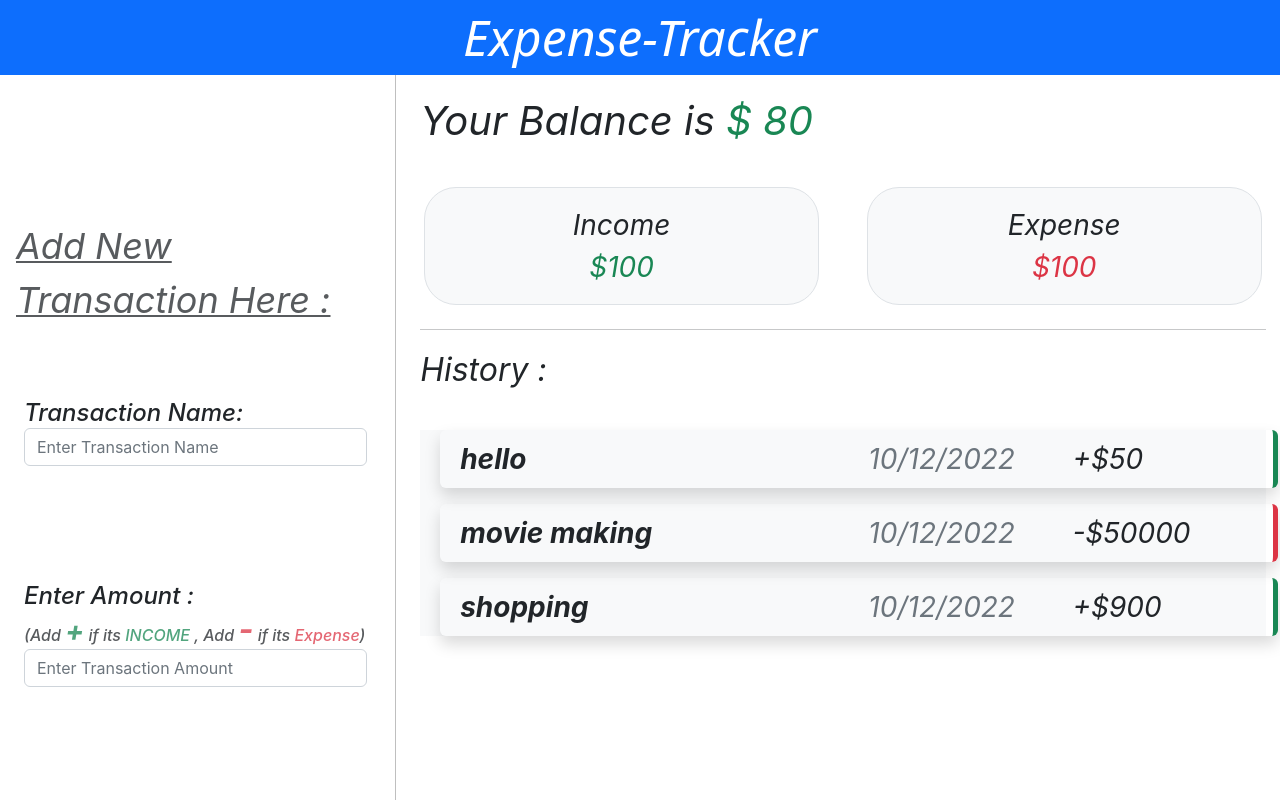
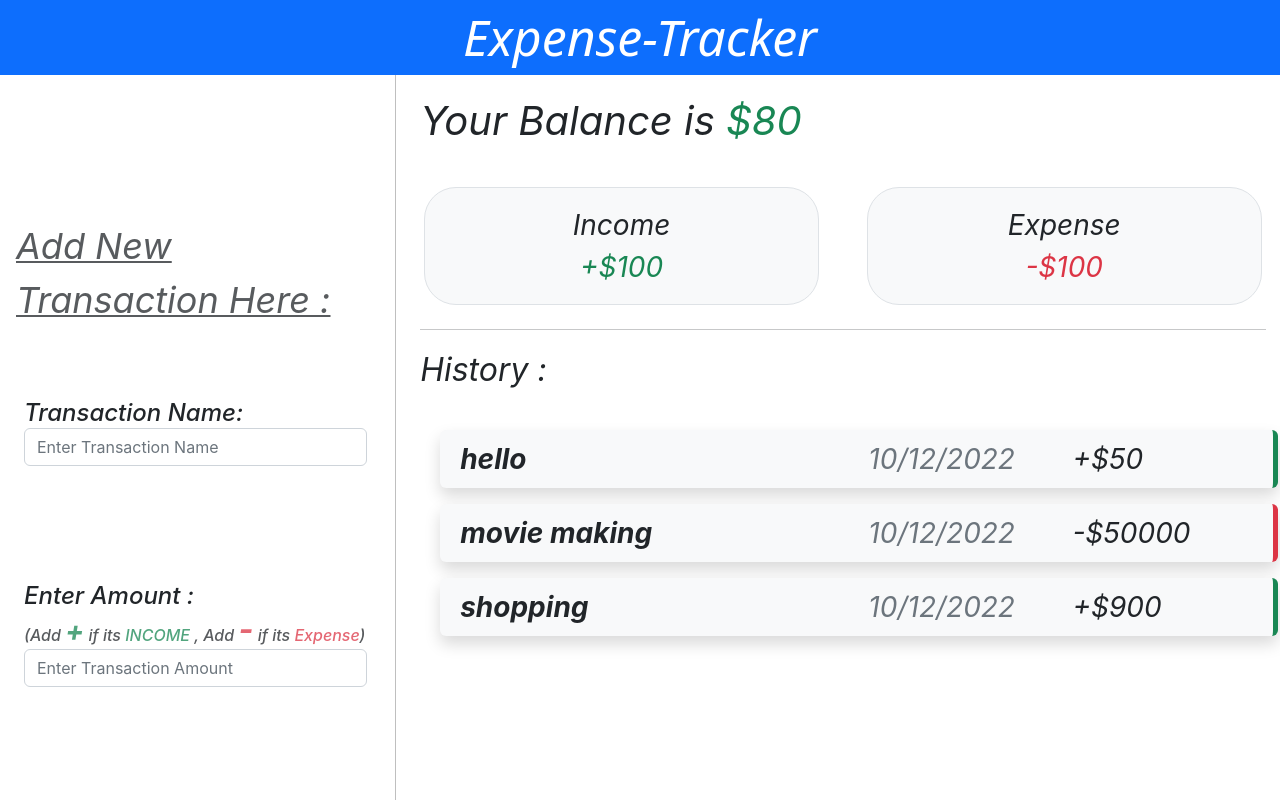
Before and after one commit to kiran8688/react-expense-tracker-source_code, a React (Create React App) app: page / in a window 1280 px wide. Shown: the top 800 px of the page. Built offline with nearby package versions, Linux system fonts and the light colour scheme.

Commit message:
completed doing the setstate but still need to work on it

```diff
--- a/src/App.js
+++ b/src/App.js
@@ -1,29 +1,18 @@
 import { Component } from 'react';
 import './App.css';
 import Input from './Components/LeftSideComponents/Input';
-import DisplaySec1 from './Components/RightSideComponents/DisplaySec1';
-import DisplaySec2 from './Components/RightSideComponents/DisplaySec2';
+// import DisplaySec1 from './Components/RightSideComponents/DisplaySec1';
+// import DisplaySec2 from './Components/RightSideComponents/DisplaySec2';
 class App extends Component {
+
+
+
   render() {
     return (
       <div className="App "><em>
         <nav id='nav-title' className=' text-center bg-primary text-white'><span className=''> Expense-Tracker</span></nav>
 
-        <div className='row'>
-
           <Input />
-          <div className='col-auto h1 text-black '>
-            <div id='vr' className="vr "></div>
-          </div>
-
-          <div className='col-8'>
-            <DisplaySec1 />
-            <DisplaySec2 />
-          </div>
-
-
-
-        </div>
 
       </em>
       </div>
@@ -31,3 +20,15 @@ class App extends Component {
   }
 }
 export default App;
+
+
+
+
+{/* <div className='col-auto h1 text-black '>
+  <div id='vr' className="vr "></div>
+</div>
+
+<div className='col-8'>
+  <DisplaySec1 />
+  <DisplaySec2 />
+</div> */}
--- a/src/Components/LeftSideComponents/Input.jsx
+++ b/src/Components/LeftSideComponents/Input.jsx
@@ -1,31 +1,67 @@
 import React, { Component } from 'react';
 import './Input.css'
-
+// import DisplaySec1 from './Components/RightSideComponents/DisplaySec1';
+// import DisplaySec2 from './Components/RightSideComponents/DisplaySec2';
+import DisplaySec1 from './RightSideComponents/DisplaySec1';
+import DisplaySec2 from './RightSideComponents/DisplaySec2';
 export class Input extends Component {
 
-    inputClickEventHandler = () =>{
-       console.log( document.querySelector('#name-input').value,
-        document.querySelector('#amount-input').value,
-        document.querySelector('#date-input').value)
+  constructor(props){
+    super(props)
+    this.state ={
+      tracker: [
+        {
+           id:1,
+          transactionName: null,
+          transactionAmount: null,
+          transactionDate: null
+        }
+    ]
+  }
+  }
 
-    }
+  inputClickEventHandler = () => {
+
+
+
+
+    this.setState({transactionName : document.querySelector('#name-input').value})
+    this.setState({transactionAmount : document.querySelector('#amount-input').value})
+    this.setState({transactionDate : document.querySelector('#date-input').value})
+
+  }
+  takeNameHandler = (e) => {
+
+    // this.setState( this.state.tracker[0].transactionName =  e.target.value)
+     console.log(e.target.value)
+
+  }
+  takeAmountHandler = (e) => {
+
+    console.log(e.target.value)
+  }
+  takeDateHandler = (e) => {
+
+    console.log(e.target.value)
+  }
 
 
   render(props) {
 
     return (
+      <>
+       <div className='row'>
       <div id='input-head' className='col-3 ms-1 text-dark text-start bg-white'><br /><br /><br /><br />
         <div className='container '><u className='opacity-75'><em> Add New Transaction Here :</em></u></div>
         <br /><br />
-        <div className="h4 container-fluid ms-2 " >Transaction Name:  <input type="text" id='name-input' className='form-control' placeholder='Enter Transaction Name' />
+        <div className="h4 container-fluid ms-2 " >Transaction Name:  <input type="text" id='name-input' className='form-control' placeholder='Enter Transaction Name'  onChange={ this.takeNameHandler } />
         </div>
         <br /><br /><br />
 
-        <div  className="h4 container-fluid ms-2" >Enter Amount : <label className='fs-6 opacity-75'>(Add <strong className='fs-3 text-success ' >+</strong> if its <span className='text-success'>INCOME</span>     ,    Add <strong className='fs-2 text-danger' >-</strong> if its <span className='text-danger'>Expense</span>)</label><input type="number" id='amount-input' className='form-control' placeholder='Enter Transaction Amount' />
+        <div className="h4 container-fluid ms-2" >Enter Amount : <label className='fs-6 opacity-75'>(Add <strong className='fs-3 text-success ' >+</strong> if its <span className='text-success'>INCOME</span>     ,    Add <strong className='fs-2 text-danger' >-</strong> if its <span className='text-danger'>Expense</span>)</label><input type="number" id='amount-input' className='form-control' placeholder='Enter Transaction Amount' onChange={this.takeAmountHandler} />
         </div>
         <br /><br /><br />
-        <div  className="h4 container-fluid ms-2 " >Date of Transaction :  <input type="date" id='date-input'
-        className='form-control' />
+        <div className="h4 container-fluid ms-2 " >Date of Transaction :  <input type="date" id='date-input' className='form-control' onChange={this.takeDateHandler} />
         </div>
         <br /><br /><br />
         <button type='submit' className=' btn btn-primary ms-1 container-fluid  text-white border-white rounded-5 form-control' onClick={this.inputClickEventHandler}  >submit</button>
@@ -35,8 +71,23 @@ export class Input extends Component {
 
 
       </div>
+
+      <div className='col-auto h1 text-black '>
+            <div id='vr' className="vr "></div>
+          </div>
+
+          <div className='col-8'>
+            <DisplaySec1  />
+            <DisplaySec2 value={this.state.tracker[0].transactionName} />
+          </div>
+          </div>
+      </>
     )
   }
 }
 
 export default Input;
+
+
+
+// (e) => this.setState(e.target.value, console.log(e.target.value))
--- /dev/null
+++ b/src/Components/LeftSideComponents/RightSideComponents/DisplaySec1.css
@@ -0,0 +1,60 @@
+#gutt-tab1::before {
+    /* transition: transform 250ms ease-in-out; */
+    box-shadow: inset 600px 0 0 0 #00ff00;
+
+    /* box-shadow: inset 0 0 10px 0 #000; */
+}
+
+/*
+#text-success::before{
+    color: #00ff00;
+}
+#text-success:hover{
+    transform: translateX(0%);
+    color: white;
+}
+
+#text-danger::before{
+    background-color: #00ff00;
+}
+#text-danger:hover{
+    transform: translateX(0%);
+    color: white;
+} */
+/* #text-success::after{
+    color: #00ff00;
+} */
+
+
+#gutt-tab1:hover {
+    /* transform: translateX(0%); */
+    cursor: pointer;
+    /* color: white; */
+    box-shadow: 0 1rem 3rem rgb(32, 190, 0, 700) !important;
+    /* background-color: lime; */
+    /* text-transform: uppercase;  */
+    /* font-weight: 700;    */
+}
+
+#gutt-tab2::before {
+    /* transition: transform 250ms ease-in; */
+    box-shadow: inset 300px 0 0 0 #00ff00;
+    /* box-shadow: inset 0 0 10px 0 #000; */
+}
+
+
+#gutt-tab2:hover {
+    /* transform: translateX(0%); */
+    cursor: pointer;
+    box-shadow: 0 1rem 3rem rgba(238, 7, 7, 700) !important;
+    /* color: white; */
+    /* box-shadow: 0 1rem 3rem rgba(0,0,0,.175)!important; */
+
+    /* background-color: red; */
+    /* text-transform: uppercase;  */
+    /* font-weight: 300; */
+}
+
+/* #text-success{
+
+} */
--- /dev/null
+++ b/src/Components/LeftSideComponents/RightSideComponents/DisplaySec1.jsx
@@ -0,0 +1,27 @@
+import React, { Component } from 'react'
+import './DisplaySec1.css'
+
+export class DisplaySec1 extends Component {
+  render(props) {
+    return (
+      <div className='bg-white'>
+        <div className='fs-1 mt-3  '>
+          Your Balance is <span className='text-success'><span>$</span>80</span>
+        </div><br />
+
+        <div className="container px-1">
+          <div className="row gx-5">
+            <div className="col text-center fs-3">
+              <div id='gutt-tab1' className="p-3 border  rounded-5 bg-light  ">Income <br /><span id='text-success' className='text-success '><span>+$</span>100</span> </div>
+            </div>
+            <div className="col text-center fs-3">
+              <div id='gutt-tab2' className="p-3 border rounded-5 bg-light ">Expense <br /><span id='text-danger' className='text-danger'><span>-$</span>100</span> </div>
+            </div>
+          </div>
+        </div>
+      </div>
+    )
+  }
+}
+
+export default DisplaySec1
--- /dev/null
+++ b/src/Components/LeftSideComponents/RightSideComponents/DisplaySec2.jsx
@@ -0,0 +1,22 @@
+import React, { Component } from 'react'
+
+export class DisplaySec2 extends Component {
+  render(props) {
+    return (
+      <div className='mt-4'>
+        <hr /> <span className='fs-2'>History  :</span>
+
+        <br /><br />
+        <div className=' fs-3'>
+            <ul className=' container-auto  bg-white '>
+            <li className=' row justify-content-around rounded border-end border-5 border-success mb-3 p-2 list-group-item shadow d-flex bg-light '> <strong className=' text-truncate col-6'>hello</strong> <span className='col-3 text-secondary'>10/12/2022</span> <span className='col-3'>+$50</span> </li>
+            <li className=' row justify-content-around rounded border-end border-5 border-danger p-2 mb-3 list-group-item shadow d-flex bg-light'><strong className='text-truncate col-6' >movie making</strong> <span className='col-3 text-secondary'>10/12/2022</span> <span className='col-3'>-$50000</span></li>
+            <li className=' row justify-content-around rounded border-end border-5 border-success p-2 mb-3 list-group-item shadow d-flex bg-light '> <strong className='text-truncate col-6'>shopping</strong> <span className='col-3 text-secondary'>10/12/2022</span> <span className='col-3'>+$900</span></li>
+            </ul>
+        </div>
+      </div>
+    )
+  }
+}
+
+export default DisplaySec2
--- a/src/Components/RightSideComponents/DisplaySec1.css
+++ /dev/null
@@ -1,31 +0,0 @@
-#gutt-tab1::before{
-    transition: transform 250ms ease-in;
-    background-color: limegreen;
-    box-shadow: inset 300px 0 0 0 #00ff00;
-    /* box-shadow: inset 0 0 10px 0 #000; */
-}
-
-
-#gutt-tab1:hover{
-    transform: translateX(0%);
-    cursor: pointer;
-    /* text-transform: uppercase;  */
-    font-weight: 700;
-    box-shadow: 0 1rem 3rem rgba(0,0,0,.175)!important;
-}
-
-#gutt-tab2::before{
-    transition: transform 250ms ease-in;
-    background-color: limegreen;
-    box-shadow: inset 300px 0 0 0 #00ff00;
-    /* box-shadow: inset 0 0 10px 0 #000; */
-}
-
-
-#gutt-tab2:hover{
-    transform: translateX(0%);
-    cursor: pointer;
-     /* text-transform: uppercase;  */
-    font-weight: 700;
-    box-shadow: 0 1rem 3rem rgba(0,0,0,.175)!important;
-}
--- a/src/Components/RightSideComponents/DisplaySec1.jsx
+++ /dev/null
@@ -1,27 +0,0 @@
-import React, { Component } from 'react'
-import './DisplaySec1.css'
-
-export class DisplaySec1 extends Component {
-  render(props) {
-    return (
-      <div className=''>
-        <div className='fs-1 mt-3  '>
-          Your Balance is <span className='text-success'> $ 80</span>
-        </div><br />
-
-        <div className="container px-1">
-          <div className="row gx-5">
-            <div className="col text-center fs-3">
-            <div id='gutt-tab1' className="p-3 border bg-light rounded-5   ">Income <br /><span className='text-success '>$100</span> </div>
-            </div>
-            <div className="col text-center fs-3">
-              <div id='gutt-tab2' className="p-3 border bg-light rounded-5">Expense <br /><span className='text-danger'>$100</span> </div>
-            </div>
-          </div>
-        </div>
-      </div>
-    )
-  }
-}
-
-export default DisplaySec1
--- a/src/Components/RightSideComponents/DisplaySec2.jsx
+++ /dev/null
@@ -1,22 +0,0 @@
-import React, { Component } from 'react'
-
-export class DisplaySec2 extends Component {
-  render() {
-    return (
-      <div className='mt-4'>
-        <hr /> <span className='fs-2'>History  :</span>
-
-        <br /><br />
-        <div className=' fs-3'>
-            <ul className=' container-auto  bg-light '>
-            <li className=' row justify-content-around rounded border-end border-5 border-success mb-3 p-2 list-group-item shadow d-flex '> <strong className=' text-truncate col-6'>hello</strong> <span className='col-3 text-secondary'>10/12/2022</span> <span className='col-3'>+$50</span> </li>
-            <li className=' row justify-content-around rounded border-end border-5 border-danger p-2 mb-3 list-group-item shadow d-flex '><strong className='text-truncate col-6' >movie making</strong> <span className='col-3 text-secondary'>10/12/2022</span> <span className='col-3'>-$50000</span></li>
-            <li className=' row justify-content-around rounded border-end border-5 border-success p-2 mb-3 list-group-item shadow d-flex '> <strong className='text-truncate col-6'>shopping</strong> <span className='col-3 text-secondary'>10/12/2022</span> <span className='col-3'>+$900</span></li>
-            </ul>
-        </div>
-      </div>
-    )
-  }
-}
-
-export default DisplaySec2
```
Also changed, not shown: public/index.html (+3 -4 lines).
